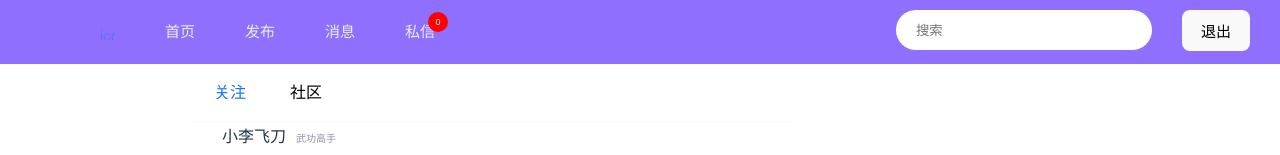
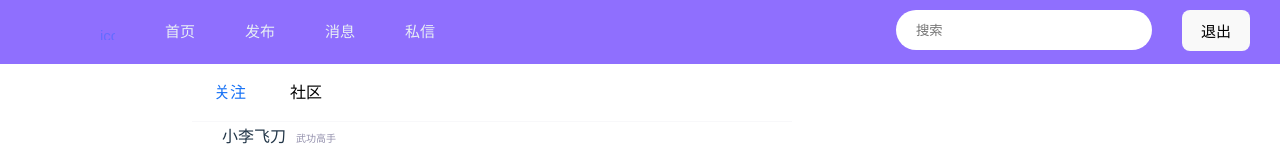
Before and after one commit to Coloey/Talk-time, a React (Vite) app: page /focusPost in a window 1280 px wide. Shown: the top 155 px of the page. Built offline with nearby package versions, Linux system fonts and the light colour scheme; no server answers.

Commit message:
feat: 私信

```diff
--- a/src/app/features/createSlice.ts
+++ b/src/app/features/createSlice.ts
@@ -1,10 +1,11 @@
 //import { message } from 'antd';
 //import { createSlice } from '@reduxjs/toolkit';
-export const initialState = {messageCount: 0}
+export const initialState = { messageCount: 0 }
 
 export const reducer = (state, action) => {
   switch (action.type) {
     case 'initValue':
+      console.log(action.payload, 'action')
       return { ...state, messageCount: action.payload };
     case 'increment':
       return { ...state, messageCount: state.messageCoun + 1 };
--- a/src/index.tsx
+++ b/src/index.tsx
@@ -38,13 +38,13 @@ const router = createBrowserRouter([
           },
           {
             path: RouteIndex.COMMUNITY,
-            element: <Community />
+            element: <Community socket={socket} />
           }
         ]
       },
       {
         path: RouteIndex.COMMUNITY_NEW_POST,
-        element: <Post socket={socket}/>
+        element: <Post socket={socket} />
       },
       {
         path: RouteIndex.MESSAGE,
@@ -65,7 +65,7 @@ const router = createBrowserRouter([
 ReactDOM.createRoot(document.getElementById('root')!).render(
   <React.StrictMode>
     <Provider store={store}>
-        <RouterProvider router={router}></RouterProvider>
+      <RouterProvider router={router}></RouterProvider>
     </Provider>
   </React.StrictMode>,
 )
--- a/src/views/components/Header/index.tsx
+++ b/src/views/components/Header/index.tsx
@@ -67,7 +67,7 @@ export default function Header({ isAuthenticated }) {
                         }>
                         私信
                     </NavLink>
-                    <div className="messageCount">{messageCount}</div>
+                    <div className={messageCount === 0 ? '' : 'messageCount'}>{messageCount >= 100 ? '99+' : (messageCount !== 0 ? messageCount : '')}</div>
                     <Search className='search'></Search>
                     <button className='btn' onClick={logout}>退出</button>
                 </div>
--- a/src/views/components/MyEditor/index.tsx
+++ b/src/views/components/MyEditor/index.tsx
@@ -2,7 +2,7 @@ import React, { useState, useRef } from 'react';
 import ReactDOM from 'react-dom';
 import { Editor, EditorState, RichUtils, convertToRaw, convertFromRaw } from 'draft-js';
 import 'draft-js/dist/Draft.css';
-import { stateToHTML} from 'draft-js-export-html';
+import { stateToHTML } from 'draft-js-export-html';
 import InlineTypesControl from './InlineTypesControl/index';
 import BlockTypesControl from './BlockTypeControl/index';
 import FontSizeControl from './FontSizeControl/index';
@@ -43,7 +43,7 @@ export default function MyEditor({ imageUploadConfig, socket }) {
         //const rawContent = convertToRaw(contentState)
         //console.log(rawContent?.blocks[0]?.text,'rawContent')
         console.log(stateToHTML(contentState), 'contentState')
-        socket.emit('sendPost')
+        socket.emit('sendPost', { data: stateToHTML(contentState) });
     }
     const handleLoad = () => {
         const rawContent = '{"blocks":[{"key":"1gs7c","text":"Hello, Draft.js!","type":"unstyled","depth":0,"inlineStyleRanges":[],"entityRanges":[],"data":{}}],"entityMap":{}}';
--- a/src/views/pages/Home/Community/index.tsx
+++ b/src/views/pages/Home/Community/index.tsx
@@ -1,4 +1,10 @@
-export default function Community() {
+import React, { useState, useEffect } from 'react'
+export default function Community({ socket }) {
+    useEffect(() => {
+        socket.on('post', (data) => {
+            console.log(data)
+        })
+    }, [])
     return (
         <div>
             community
--- a/src/views/pages/Private_Message/ChatPage/index.tsx
+++ b/src/views/pages/Private_Message/ChatPage/index.tsx
@@ -1,8 +1,9 @@
-import React, { useEffect, useState, useRef } from 'react';
+import React, { useEffect, useState, useRef, useCallback } from 'react';
 import ChatBar from '../ChatBar/index';
 import ChatBody from '../ChatBody/index';
 import ChatFooter from '../ChatFooter/index';
-import { useSelector, useDispatch } from 'react-redux';
+import { useSelector, useDispatch } from 'react-redux'
+import { store } from '../../../../app/store';
 import './index.styl'
 import { getAllUsers, getMessages } from '../../../../utils/api';
 const ChatPage = ({ socket }) => {
@@ -12,10 +13,8 @@ const ChatPage = ({ socket }) => {
     const [toUser, setToUser] = useState('')
     const [users, setUsers] = useState([]);
     //const [messagesCount, setMessagesCount] = useState(0)
-    //console.log(state,'state')
-    const messageCount = useSelector((state) => state.messageCounter);
-    console.log(messageCount)
-    const dispatch = useDispatch();
+    const messageCount = useSelector((state) => state.messageCount);
+    const dispatch = useDispatch()
     useEffect(() => {
         const getUsers = async () => {
             const res = await getAllUsers();
@@ -27,11 +26,13 @@ const ChatPage = ({ socket }) => {
             const res = await getMessages()
             console.log(res.data.data, 'getMessage')
             setMessages(res.data.data)
-            const filterMessageCount = messages.filter(item => item.readStaus === false).length
-            dispatch(initValue(filterMessageCount))
-            console.log(messageCount)
+            //dispatch({ type: 'initValue', [messages.filter(item => item.readStaus === false).length]})
         }
         getMessage()
+    }, [])
+    useEffect(() => {
+        //console.log(messages, 'messages', (messages.filter(item => item.readStatus === 0).length))
+        dispatch({ type: 'initValue', payload: messages.filter(item => item.readStatus === 0).length })
     }, [messages])
     useEffect(() => {
         socket.on(localStorage.getItem('userName'), (data) => setMessages([...messages, data]));
```
Also changed, not shown: 1 other file (tests, documents, lock files or other folders).
